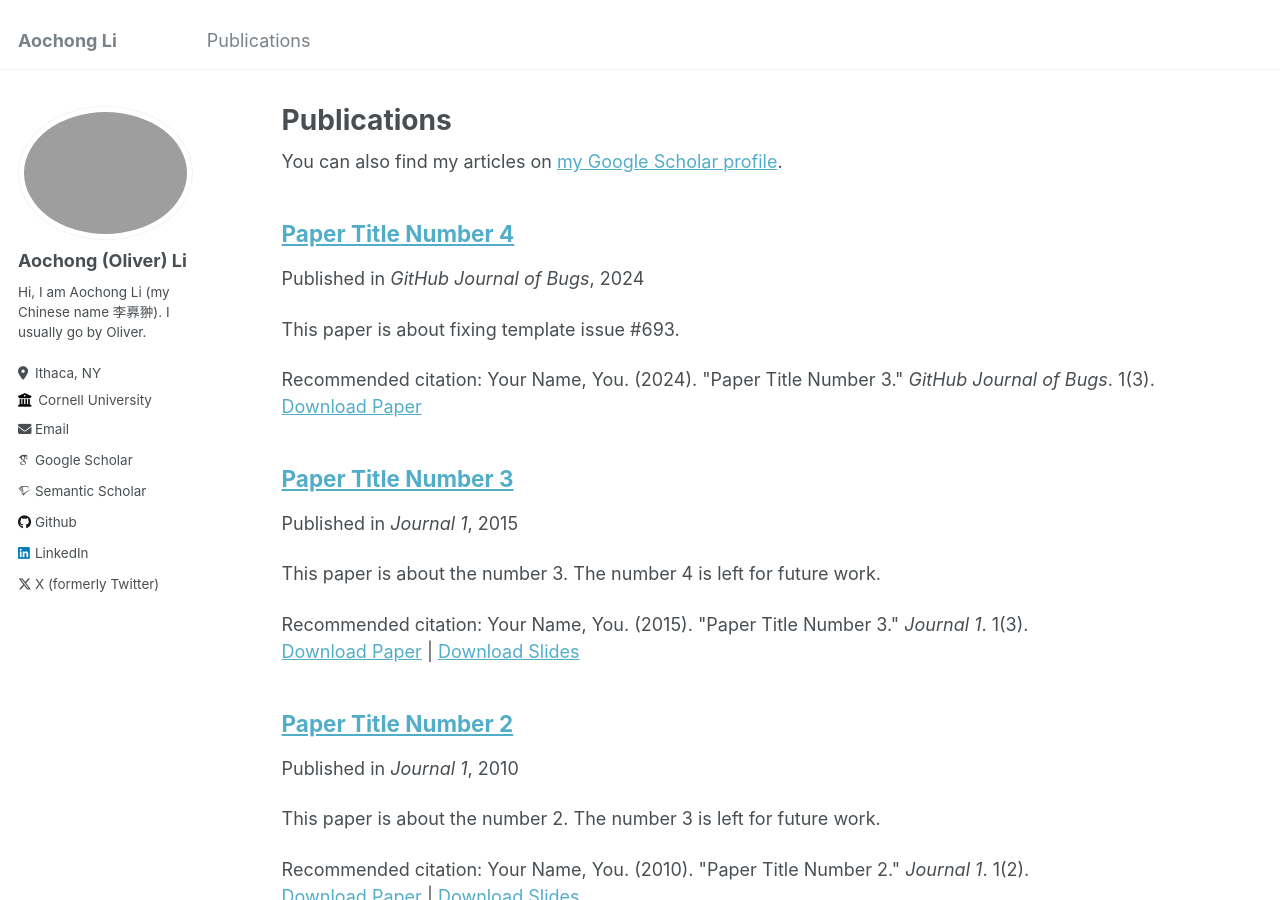
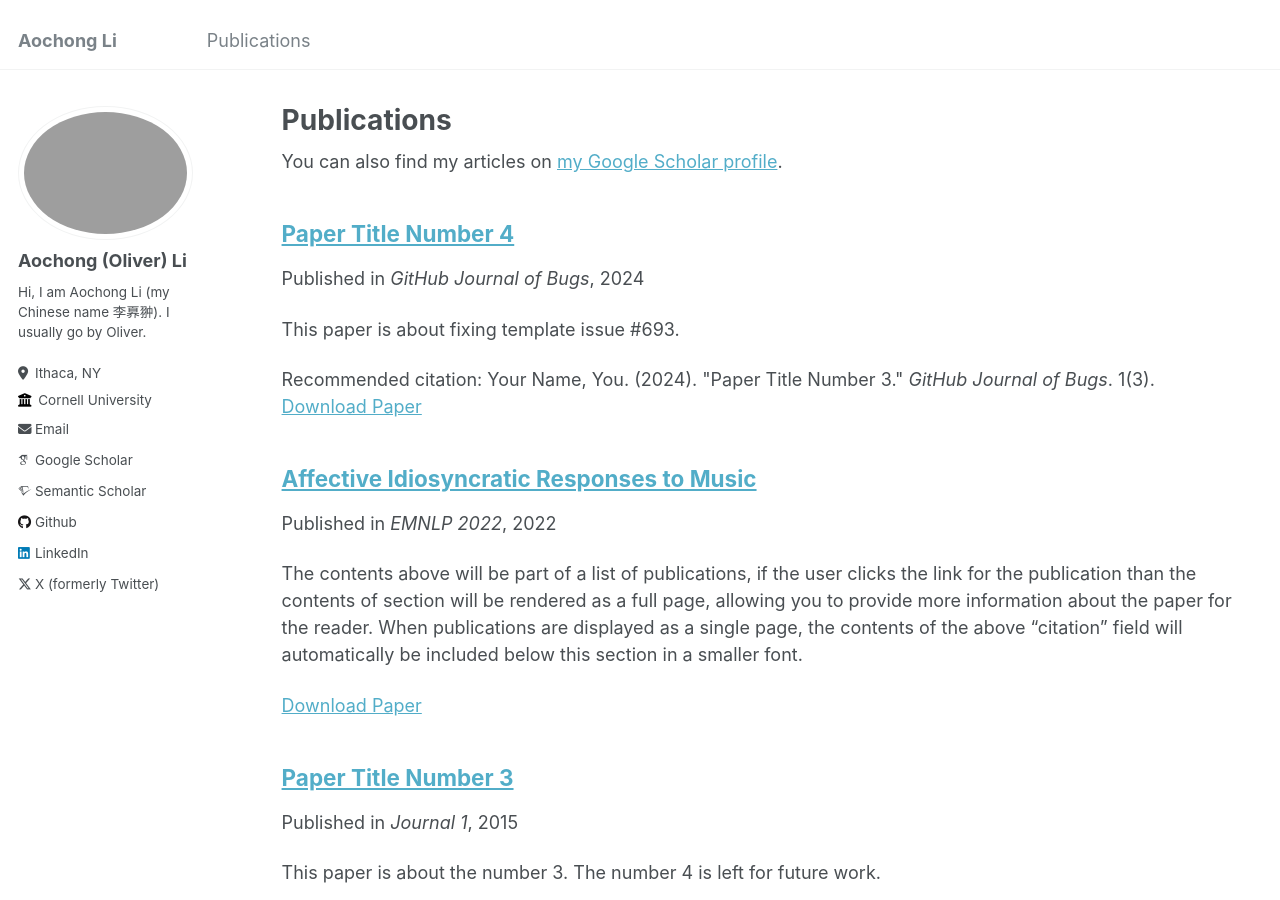
Before and after one commit to Aochong-Li/aochong-li.github.io, a Jekyll site: the page built from _pages/publications.md, in a window 1280 px wide and 900 px high. Built offline with Jekyll 4.4.1, drawn with Linux system fonts in a browser that asks for light colours; some web fonts are replaced; a file with an impossible date is left out.

Commit message:
edit publication

```diff
--- a/_publications/2022-10-17-affectiveresponsestomusic-number-1.md
+++ b/_publications/2022-10-17-affectiveresponsestomusic-number-1.md
@@ -3,10 +3,10 @@ title: "Affective Idiosyncratic Responses to Music"
 collection: publications
 permalink: /publication/affectiveresponsestomusic-number-1
 excerpt: # 'This paper is about the number 1. The number 2 is left for future work.'
-date:
+date: 2022-10-17
 venue: 'EMNLP 2022'
 slidesurl:
-paperurl: 'https://arxiv.org/abs/2210.09396'
+paperurl: 'https://aclanthology.org/2022.emnlp-main.80/'
 citation:
 ---
 
```
